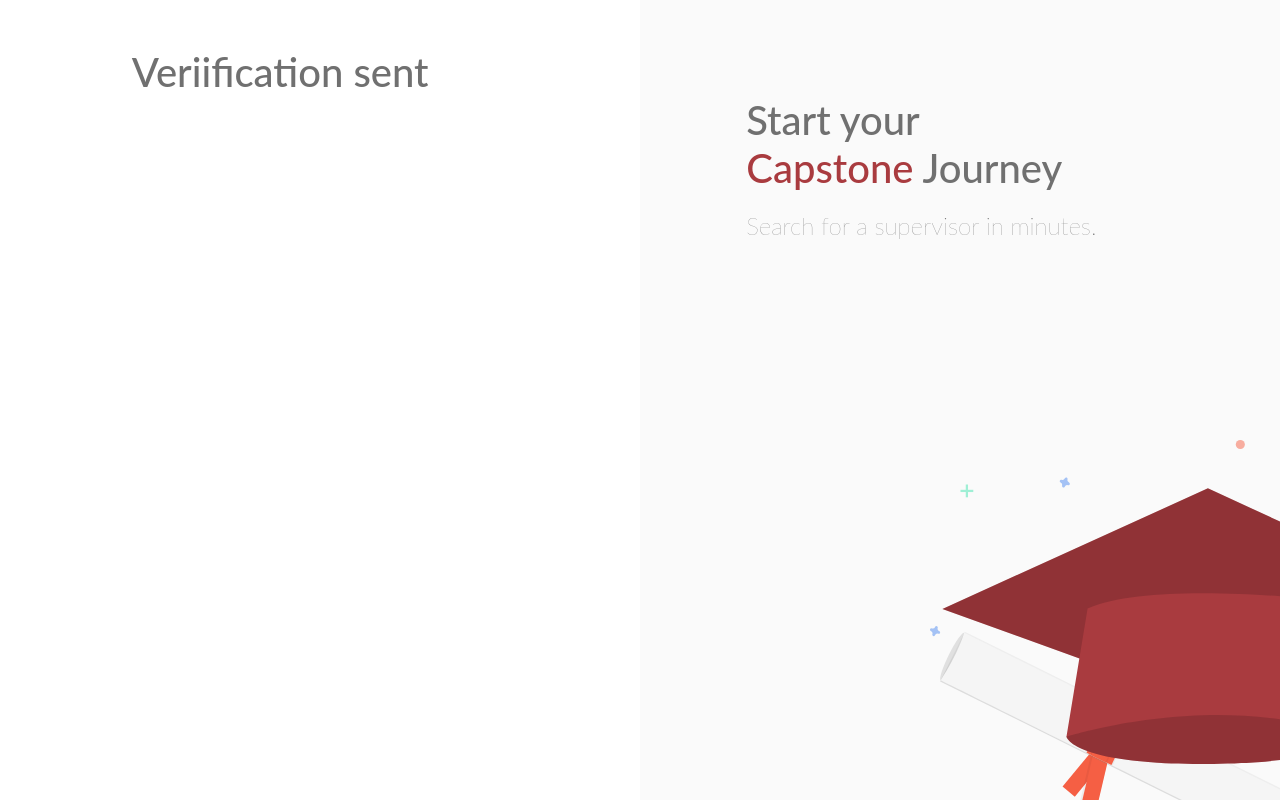
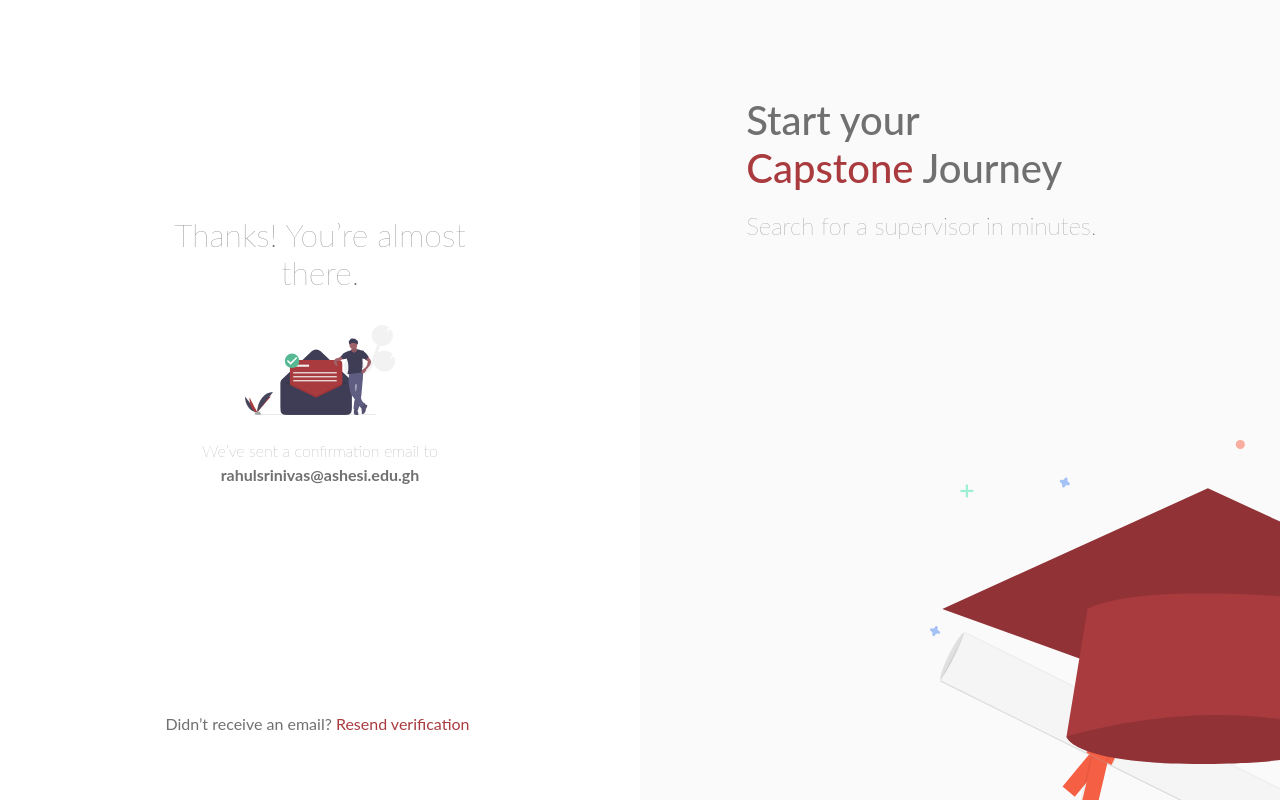
Before and after one commit to Rahulsj2/CapMatch, a Vue app in the folder cap-match/: page /verification in a window 1280 px wide. Built offline with nearby package versions, Linux system fonts and the light colour scheme.

Commit message:
404 page

```diff
--- a/cap-match/src/layouts/Blank.vue
+++ b/cap-match/src/layouts/Blank.vue
@@ -0,0 +1,5 @@
+<template>
+    <div>
+        <slot/>
+    </div>
+</template>
--- a/cap-match/src/layouts/Onboarding.vue
+++ b/cap-match/src/layouts/Onboarding.vue
@@ -2,11 +2,11 @@
     <div class="container-fluid">
         <div class="row">
             <div class="col-md-6 col-lg-6 d-flex justify-content-center py-5">
-                <div class="col-md-9 col-lg-8 mx-auto text-left">
+                <div class="col-md-9 col-lg-8 mx-auto">
                     <slot/>
                 </div>
             </div>
-            <div class="col-md-6 col-lg-6 image-container d-none d-md-block image-container">
+            <div class="col-md-6 col-lg-6 image-container d-none d-md-block ">
                 <div class="col-md-10 col-lg-9 mx-auto text-left py-5 ">
                     <h3 class="info mb-3 pt-5">Start your<br> <span class="cap">Capstone</span> Journey</h3>
                     <p class="info-p">Search for a supervisor in minutes.</p>
--- a/cap-match/src/views/404.vue
+++ b/cap-match/src/views/404.vue
@@ -1,5 +1,43 @@
 <template>
-    <div>
-        <h1>There nothing where you are looking</h1>
+    <div class="container-fluid py-5">
+        <div class="row py-5">
+            <div class="col-md-5 col-lg-5 d-flex justify-content-center align-items-center py-5">
+                <div class="col-md-10 col-lg-10 mx-auto text-left align-items-start">
+                    <h4 class="header">Oops! We’ve got nothing here</h4>
+                    <p class="desc">It seems you’ve hit a dead end. Don’t worry. <br>We’ll take you back. </p>
+                   <button class="btn btn-wine btn-lg col-4"><i class="arrow fa fa-arrow-left mx-3"></i>Go back</button>
+                </div>
+
+            </div>
+            <div class="col-md-7 col-lg-7 d-flex justify-content-center align-items-center ">
+                <div class="col-md-10 col-lg-10 mx-auto text-left py-5 ">
+                     <img class="py-4" src="../assets/404.svg" width="700">
+                </div>
+            </div>
+        </div>
     </div>
 </template>
+
+<style>
+h4.header{
+    font-size: 32px;
+    font-weight: 400;
+}
+
+p.desc{
+    font-size: 24px;
+    font-weight: 200;
+}
+
+.btn-wine{
+    background: #A93B3F;
+    color: #fff;
+    font-size: 16px;
+    font-weight: 400;
+}
+
+.btn-wine:hover{
+    color: #fff;
+}
+
+</style>
--- a/cap-match/src/views/Login.vue
+++ b/cap-match/src/views/Login.vue
@@ -1,5 +1,5 @@
 <template>
-    <div class="signup py-2">
+    <div class="signup py-2 text-left">
         <img src="../assets/ashesi-logo-search.png" width="100">
         <h4 class="header mb-3 pt-4">Sign in</h4>
         <p class="desc">See how CapMatch can help you continuously improve your <br>cyber security rating, detect exposures and control risk.</p>
--- a/cap-match/src/views/PsswdReset.vue
+++ b/cap-match/src/views/PsswdReset.vue
@@ -1,5 +1,5 @@
 <template>
-    <div class="passwd-email py-5">
+    <div class="passwd-email py-5 text-left">
         <div class="">
             <img src="../assets/ashesi-logo-search.png" width="100">
             <h4 class="header mb-3 pt-4">Reset your password</h4>
--- a/cap-match/src/views/Resend.vue
+++ b/cap-match/src/views/Resend.vue
@@ -1,5 +1,5 @@
 <template>
-    <div class="passwd-email py-5">
+    <div class="passwd-email py-5 text-left">
         <div class="">
             <img src="../assets/ashesi-logo-search.png" width="100">
             <h4 class="header mb-3 pt-4">Resend Verification</h4>
--- a/cap-match/src/views/ResetChangePasswd.vue
+++ b/cap-match/src/views/ResetChangePasswd.vue
@@ -1,5 +1,5 @@
 <template>
-     <div class="reset">
+     <div class="reset text-left">
         <img src="../assets/ashesi-logo-search.png" width="100">
         <h4 class="header mb-3 pt-5">Reset your password</h4>
         <form id="signup-form"  class="mb-5 pb-5">
--- a/cap-match/src/views/Signup.vue
+++ b/cap-match/src/views/Signup.vue
@@ -1,5 +1,5 @@
 <template>
-    <div class="signup">
+    <div class="signup text-left">
         <img src="../assets/ashesi-logo-search.png" width="100">
         <h4 class="header mb-3 pt-4">Fill in some basic information</h4>
         <p class="desc">See how CapMatch can help you continuously improve your <br>cyber security rating, detect exposures and control risk.</p>
--- a/cap-match/src/views/Verification.vue
+++ b/cap-match/src/views/Verification.vue
@@ -1,5 +1,42 @@
 <template>
-    <div>
-        <h1>Veriification sent</h1>
+     <div class="signup mt-5 pt-5">
+        <div class="py-5 my-4">
+            <h4 class="header">Thanks&#33; You’re almost there.</h4>
+            <img class="py-4" src="../assets/emailsent.svg" width="150">
+            <p class="desc">We’ve sent a confirmation email to <br> <b class="bold-color">rahulsrinivas@ashesi.edu.gh</b> </p>
+       </div>
+
+        <div class="onboard-footer text-center">
+            <p>Didn’t receive an email? <a class="signin" href="#">Resend verification</a></p>
+        </div>
     </div>
 </template>
+
+<style>
+
+
+h4.header{
+    font-size: 32px;
+    font-weight: 200;
+}
+
+p.desc{
+    font-size: 16px;
+    font-weight: 200;
+}
+
+a.signin{
+    text-decoration: none;
+    color: #A93B3F;
+    text-align: right !important;
+}
+b.bold-color{
+    font-weight: 700;
+}
+
+.onboard-footer{
+    position: absolute;
+    bottom: 0;
+    left: 12%;
+}
+</style>
```
